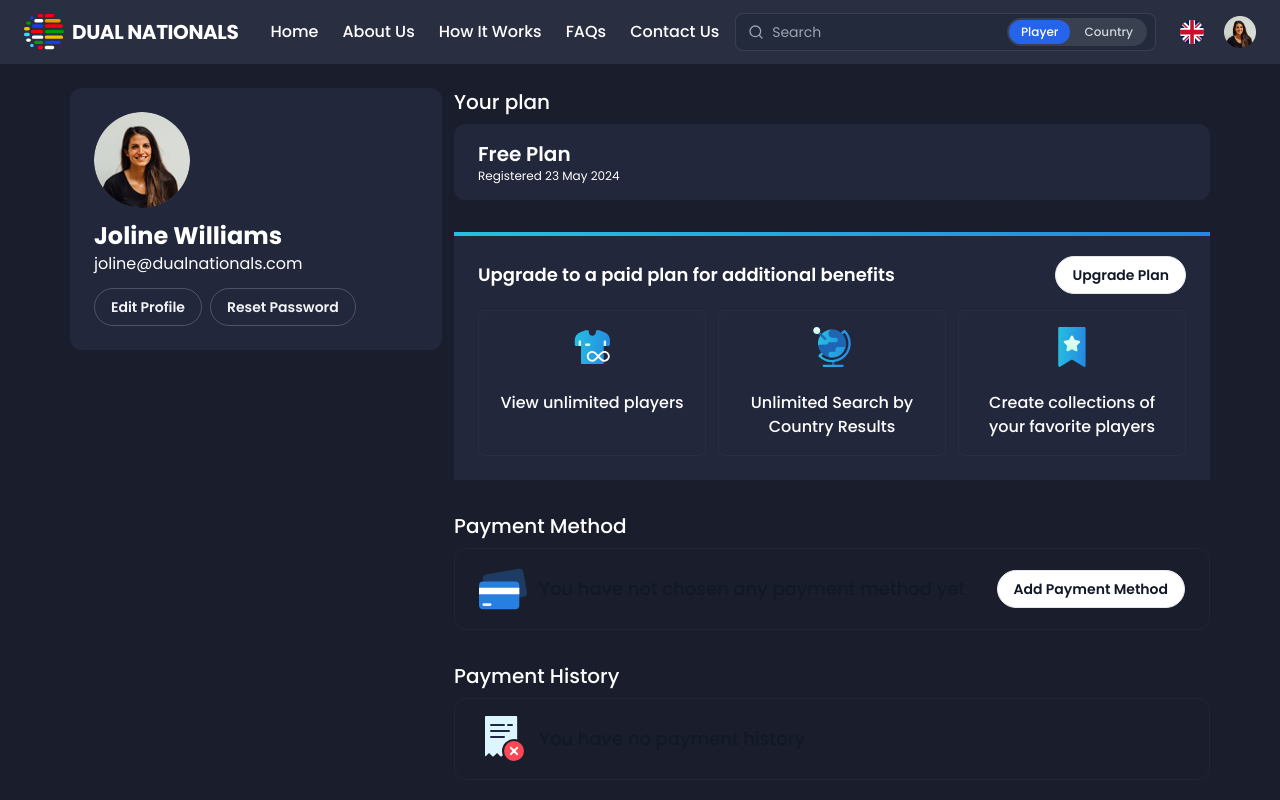
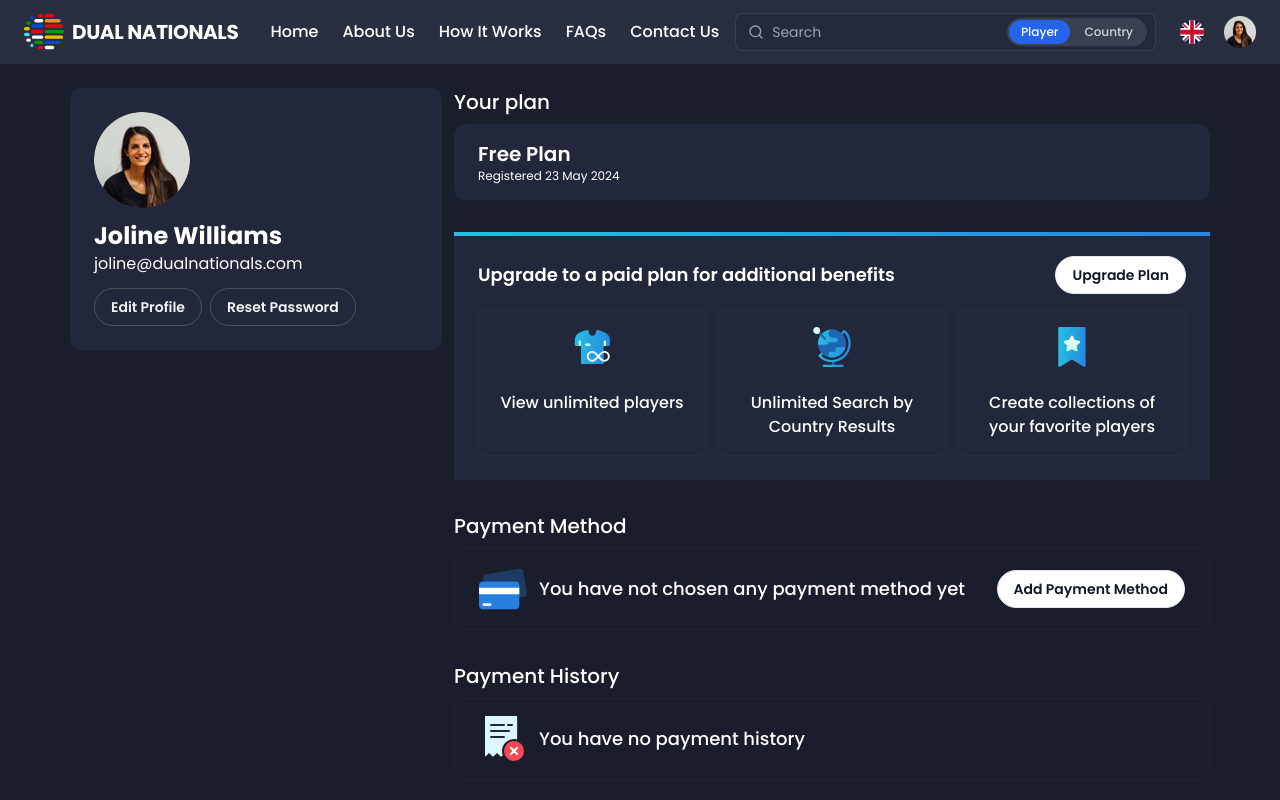
Before and after one commit to fullstackdeveloper710/Front-End-Developer-Assessment, a React (Vite) app: page / in a window 1280 px wide. Shown: the top 800 px of the page. Built offline with nearby package versions, Linux system fonts and the light colour scheme.

Commit message:
Ui chnages

```diff
--- a/src/pages/Profile/Profile.tsx
+++ b/src/pages/Profile/Profile.tsx
@@ -119,7 +119,7 @@ export default function Profile() {
               <Card className="flex items-center flex-wrap md:gap-0 gap-3 justify-between border-[#FFFFFF08] border bg-transparent px-6 py-4">
                 <div className="flex items-center gap-3">
                   <img src={creditCard} alt="Credit Card" className=" " />
-                  <p className="text-lg font-medium">
+                  <p className="text-lg font-medium !text-white">
                     {data.paymentMethod
                       ? data.paymentMethod
                       : 'You have not chosen any payment method yet'}
@@ -133,7 +133,7 @@ export default function Profile() {
               <h3 className="md:text-xl text-lg font-medium text-white mb-2">Payment History</h3>
               <Card className="flex items-center gap-3 border-[#FFFFFF08] border bg-transparent px-6 py-4">
                 <img src={bill} alt="Bill" className=" " />
-                <p className="text-lg font-medium">
+                <p className="text-lg font-medium !text-white">
                   {data.paymentHistory.length === 0
                     ? 'You have no payment history'
                     : `${data.paymentHistory.length} transactions`}
```
